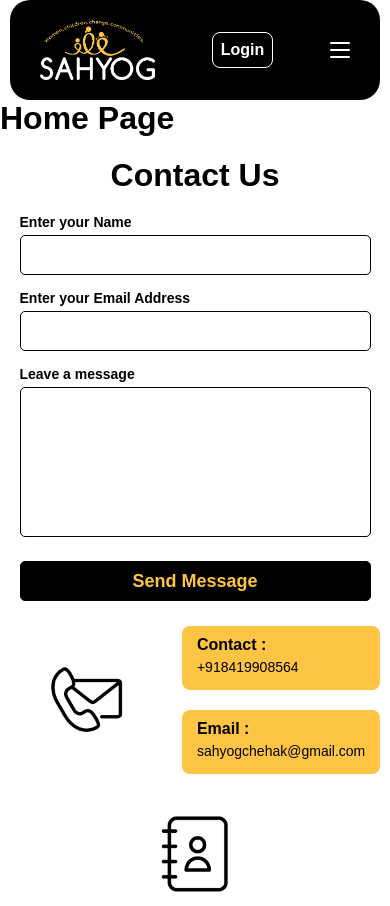
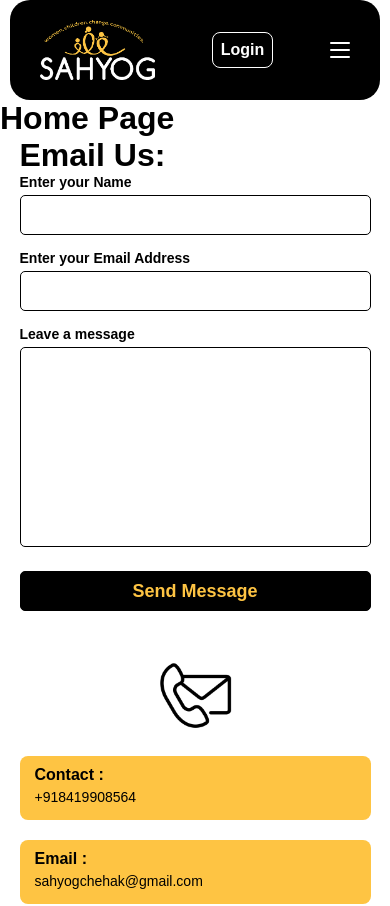
Before and after one commit to HardikShah563/sahyogchehak-frontend, a React (Create React App) app: page / in a window 390 px wide. Shown: the top 906 px of the page. Built offline with nearby package versions, Linux system fonts and the light colour scheme.

Commit message:
footer navbar and contact fixed

```diff
--- a/src/components/ContactUs.jsx
+++ b/src/components/ContactUs.jsx
@@ -11,7 +11,6 @@ export default function ContactUs() {
     return (
         <>
             <div className="contact-section">
-                <h1 className="contact-heading">Contact Us</h1>
                 <div className="contact-flex">
                     <div className="contact-div">
                         <div className="contact-sub-div">
@@ -39,6 +38,7 @@ export default function ContactUs() {
 
                     <div className="contact-div">
                         <form className="form" action="?" method="post">
+                            <h1>Email Us: </h1>
                             <div className="input-div">
                                 <p className="input-label">Enter your Name</p>
                                 <input
--- a/src/components/Navbar.jsx
+++ b/src/components/Navbar.jsx
@@ -1,6 +1,7 @@
 import React from 'react';
 import smallLogo from "../res/logo-sahyog-small.png";
 import '../style/navbar.css';
+import { useRef, useEffect, useState } from 'react';
 import { useNavigate } from 'react-router-dom';
 import navLinks from "../data/navbar";
 
--- a/src/style/contact.css
+++ b/src/style/contact.css
@@ -8,7 +8,6 @@
     margin: auto auto;
     display: flex;
     justify-content: space-around;
-    flex-wrap: wrap-reverse;
 }
 
 /* Contact Info */
@@ -36,7 +35,7 @@
 }
 
 .sub-div-info {
-    width: 400px;
+    width: 70%;
     margin: auto 0px auto 20px;
 }
 
@@ -78,7 +77,7 @@ textarea {
 }
 
 textarea {
-    height: 150px;
+    height: 200px;
     resize: none;
 }
 
@@ -103,9 +102,27 @@ button:hover {
     margin-bottom: 15px;
 }
 
+@media (max-width: 800px) {
+    .contact-sub-div {
+        justify-content: center;
+        width: 100%;
+    }
+
+    .contact-flex {
+        flex-wrap: wrap-reverse;
+    }
+}
+
 @media (max-width: 600px) {
+    .contact-sub-div {
+        display: block;
+        width: 90vw;
+        margin: 40px auto 0px auto;
+    }
+
     .sub-div-info {
-        width: auto;
+        margin: 0px;
+        width: 100%;
     }
 
     .sub-div-img {
--- a/src/style/footer.css
+++ b/src/style/footer.css
@@ -20,6 +20,7 @@
 
 .footer-sections {
     display: flex;
+    gap: 20px;
     justify-content: space-around;
     flex-wrap: wrap;
     width: 90%;
@@ -83,6 +84,11 @@ hr {
     cursor: pointer;
 }
 
+.below-footer-links {
+
+    align-items: center;
+}
+
 .below-footer-section div {
     font-size: 18px;
     color: var(--white);
@@ -122,8 +128,10 @@ hr {
         width: 100%;
     }
 
-    .below-footer-section {
+    .below-footer-links {
         flex-direction: column;
+        justify-content: center;
+        text-align: center;
     }
 }
 
--- a/src/style/navbar.css
+++ b/src/style/navbar.css
@@ -9,7 +9,7 @@
     --green: #606c5d;
 }
 
-.notice-line {
+/* .notice-line {
     width: 95%;
     padding-block: 10px;
     background-color: var(--dark-green);
@@ -18,7 +18,7 @@
     color: var(--white);
     align-items: center;
     text-align: center;
-}
+} */
 
 /* ========== ========= Navbar CSS ======== ======== */
 
@@ -197,24 +197,53 @@ a hr {
         transform: 200ms;
         overflow: hidden;
         border-radius: 20px;
-
     }
 
     .nav-links.active {
         height: fit-content;
         padding: 20px;
+        overflow: scroll;
     }
 
     .nav-links li {
         justify-content: center;
-        /* padding: 20px 0; */
         text-align: left;
         font-weight: 600;
+        padding-inline: 0px;
+        margin-inline: 20px;
     }
 
+
+    .nav-links li p,
     .nav-links li div {
-        font-weight: 600;
+        font-size: 16px;
+        font-weight: 400;
         padding: 20px 0px;
+    }
+
+    .nav-links li:hover {
+        transform: scale(1);
+    }
+
+    .dropdown-content {
+        display: none;
+        position: relative;
+        transform: translateX(0);
+        background-color: transparent;
+        box-shadow: none;
+        text-align: left;
+        min-width: 250px;
+        border-left: 1px solid var(--white);
+        border-radius: 0px;
+        margin-left: 20px;
+    }
+
+    .dropdown-block {
+        display: block;
+    }
+
+    .dropdown-content div {
+        color: var(--white);
     }
 }
 
```
Also changed, not shown: 1 other file (tests, documents, lock files or other folders).
